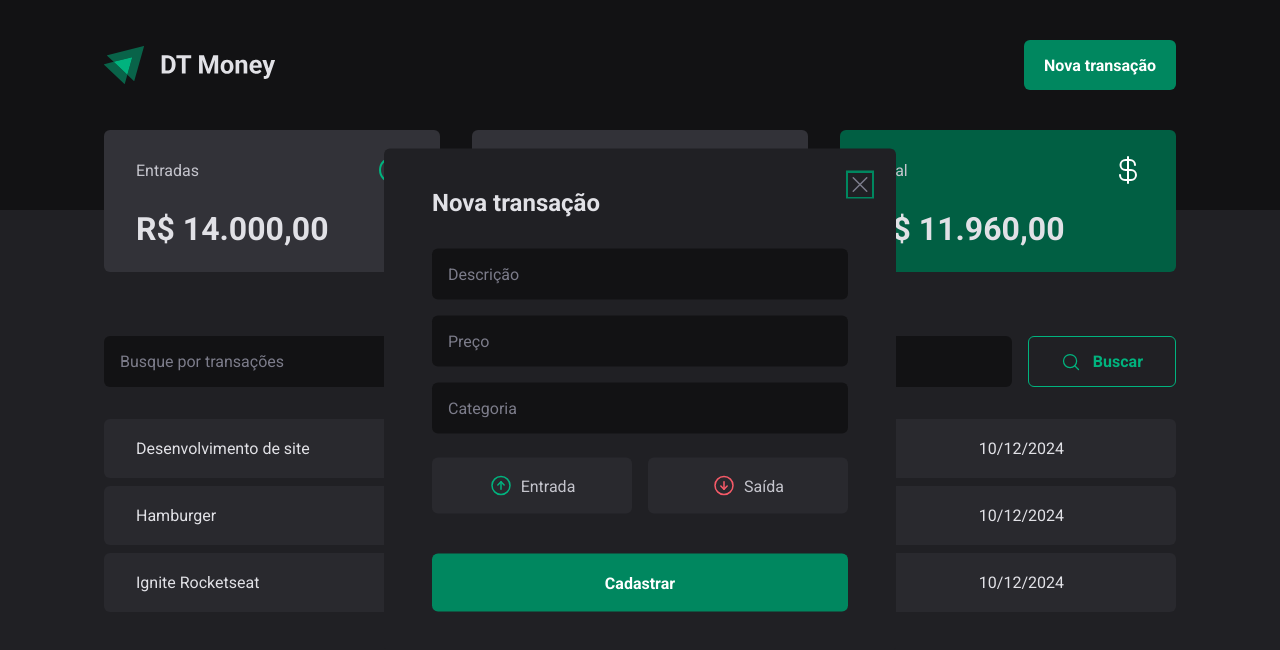
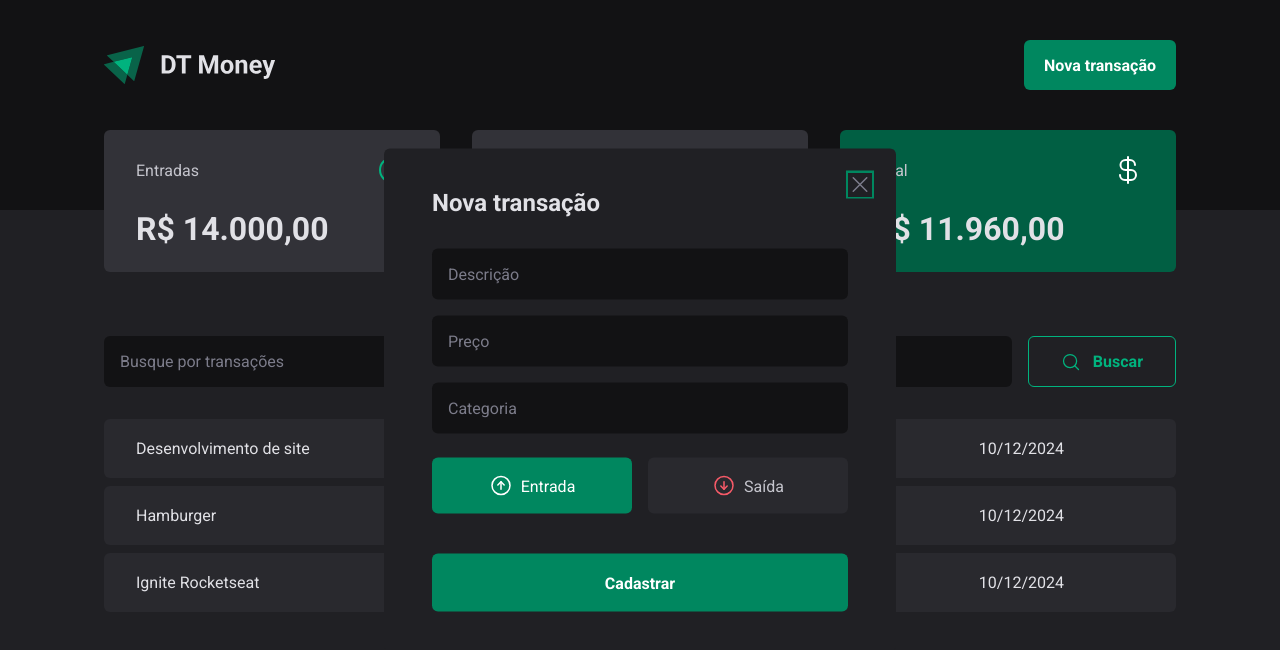
Before and after one commit to felipeslopes2010/dt-money, a React (Vite) app: page / in a window 1280 px wide. Both pictures are taken after a click on the button "Nova transação". Shown: the top 650 px of the page. Built offline with nearby package versions, Linux system fonts and the light colour scheme; data requests are answered from the project's data file.

Commit message:
Add: Controlled Component in Radio Group

```diff
--- a/src/components/NewTransactionModal/index.tsx
+++ b/src/components/NewTransactionModal/index.tsx
@@ -1,4 +1,4 @@
-import { useForm } from "react-hook-form";
+import { Controller, useForm } from "react-hook-form";
 import * as z from "zod";
 import { zodResolver } from "@hookform/resolvers/zod";
 import * as Dialog from "@radix-ui/react-dialog";
@@ -10,18 +10,22 @@
     description: z.string(),
     price: z.number(),
     category: z.string(),
-    // type: z.enum(["income", "outcome"]),
+    type: z.enum(["income", "outcome"]),
 });
 
 type NewTransactionFormInputs = z.infer<typeof newTransactionFormSchema>;
 
 export function NewTransactionModal() {
     const {
+        control,
         register,
         handleSubmit,
         formState: { isSubmitting }
     } = useForm<NewTransactionFormInputs>({
-        resolver: zodResolver(newTransactionFormSchema)
+        resolver: zodResolver(newTransactionFormSchema),
+        defaultValues: {
+            type: "income",
+        }
     });
 
     async function handleCreateNewTransaction(data: NewTransactionFormInputs) {
@@ -60,7 +64,15 @@
                         {...register("category")}
                     />
 
-                    <TransactionType>
+                    <Controller
+                        control={control}
+                        name="type"
+                        render={({ field }) => {
+                            return (
+                                <TransactionType
+                                    onValueChange={field.onChange}
+                                    value={field.value}
+                                >
                                     <TransactionTypeButton variant="income" value="income">
                                         <ArrowCircleUp size={24} />
                                         Entrada
@@ -71,6 +83,9 @@
                                         Saída
                                     </TransactionTypeButton>
                                 </TransactionType>
+                            )
+                        }}
+                    />
 
                     <button type="submit" disabled={isSubmitting}>
                         Cadastrar
```
Lines whose indentation alone changed are shown as unchanged.
